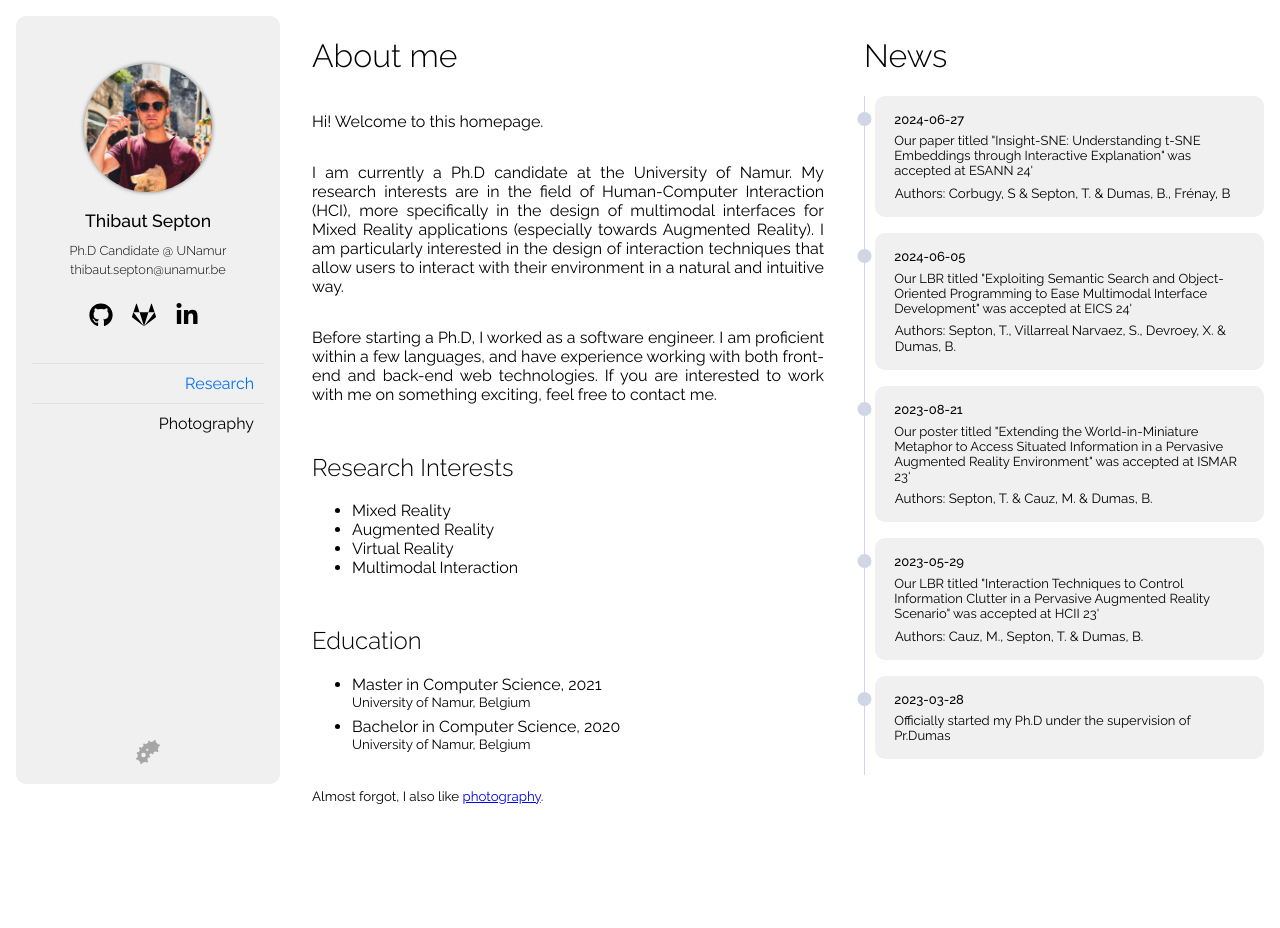
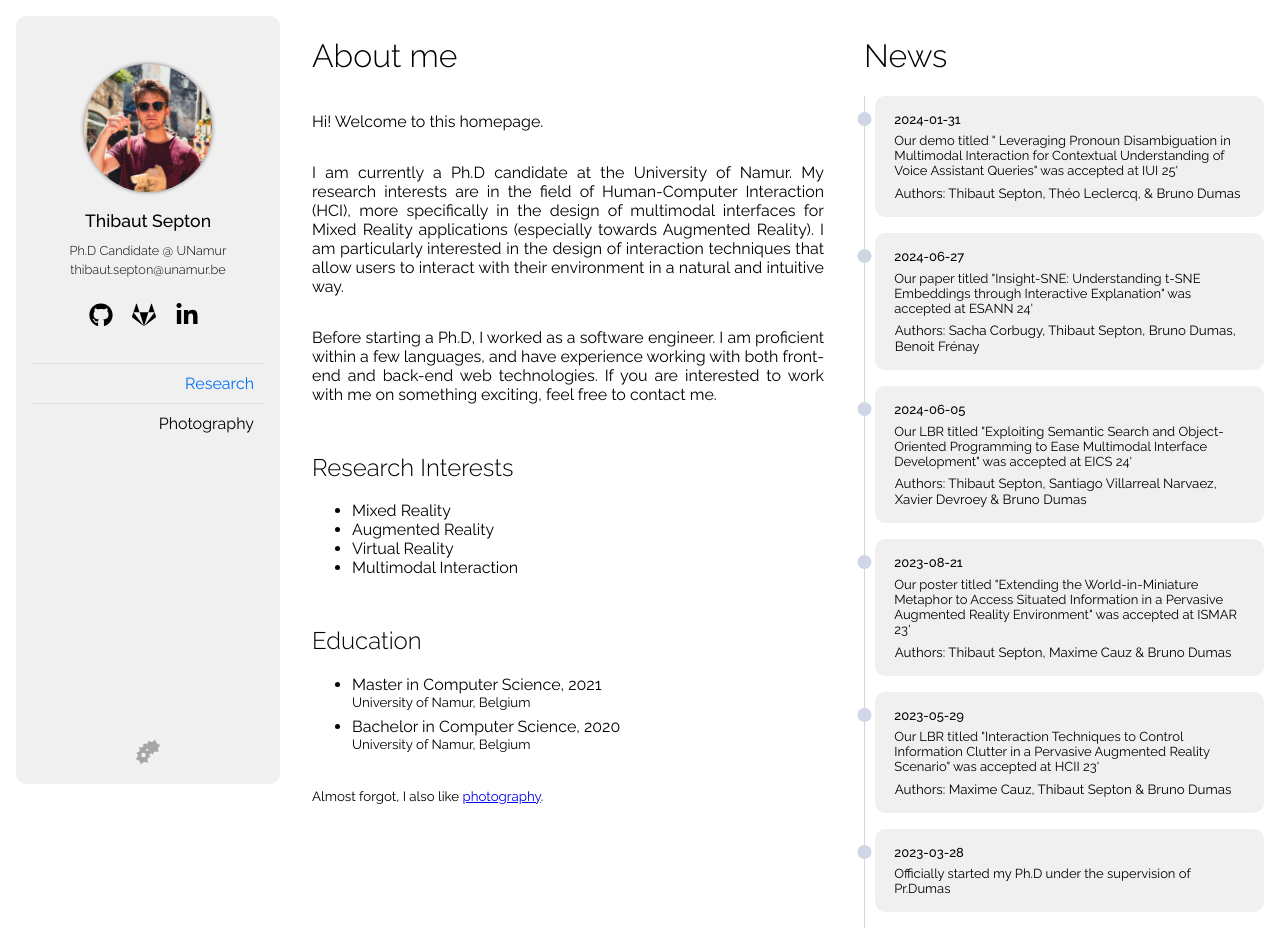
Before and after one commit to tsepton/tsepton.github.io, a SvelteKit app: page / in a window 1280 px wide. Before the commit the page ends 820 px from the top, so only its background shows below. Built offline with nearby package versions, Linux system fonts and the light colour scheme.

Commit message:
Update timeline

```diff
--- a/src/routes/+page.svelte
+++ b/src/routes/+page.svelte
@@ -1,32 +1,37 @@
 <script lang="ts">
 	import { base } from '$app/paths';
-	import Lorem from '$lib/components/Lorem.svelte';
 	import Timeline from '$lib/components/Timeline.svelte';
 	import { largeScreen } from '$lib/utils/windowSize';
 	import { fly } from 'svelte/transition';
 
 	const events: { description: string; date: Date; authors?: string }[] = [
 		{
+			date: new Date('31 January 2024 UTC'),
+			authors: 'Thibaut Septon, Théo Leclercq, & Bruno Dumas',
+			description:
+				'Our demo titled " Leveraging Pronoun Disambiguation in Multimodal Interaction for Contextual Understanding of Voice Assistant Queries" was accepted at IUI 25\''
+		},
+		{
 			date: new Date('27 June 2024 UTC'),
-			authors: 'Corbugy, S & Septon, T. & Dumas, B., Frénay, B',
+			authors: 'Sacha Corbugy, Thibaut Septon, Bruno Dumas, Benoit Frénay',
 			description:
 				'Our paper titled "Insight-SNE: Understanding t-SNE Embeddings through Interactive Explanation" was accepted at ESANN 24\''
 		},
 		{
 			date: new Date('5 June 2024 UTC'),
-			authors: 'Septon, T., Villarreal Narvaez, S., Devroey, X. & Dumas, B.',
+			authors: 'Thibaut Septon, Santiago Villarreal Narvaez, Xavier Devroey & Bruno Dumas',
 			description:
 				'Our LBR titled "Exploiting Semantic Search and Object-Oriented Programming to Ease Multimodal Interface Development" was accepted at EICS 24\''
 		},
 		{
 			date: new Date('21 August 2023 UTC'),
-			authors: 'Septon, T. & Cauz, M. & Dumas, B.',
+			authors: 'Thibaut Septon, Maxime Cauz & Bruno Dumas',
 			description:
 				'Our poster titled "Extending the World-in-Miniature Metaphor to Access Situated Information in a Pervasive Augmented Reality Environment" was accepted at ISMAR 23\''
 		},
 		{
 			date: new Date('29 May 2023 UTC'),
-			authors: 'Cauz, M., Septon, T. & Dumas, B.',
+			authors: 'Maxime Cauz, Thibaut Septon & Bruno Dumas',
 			description:
 				'Our LBR titled "Interaction Techniques to Control Information Clutter in a Pervasive Augmented Reality Scenario" was accepted at HCII 23\''
 		},
@@ -77,7 +82,9 @@
 			</div>
 		</div>
 
-		<div class="side-note">Almost forgot, I also like <a href="{base}/photography">photography</a>.</div>
+		<div class="side-note">
+			Almost forgot, I also like <a href="{base}/photography">photography</a>.
+		</div>
 	</div>
 	<div
 		class="news-container"
```
